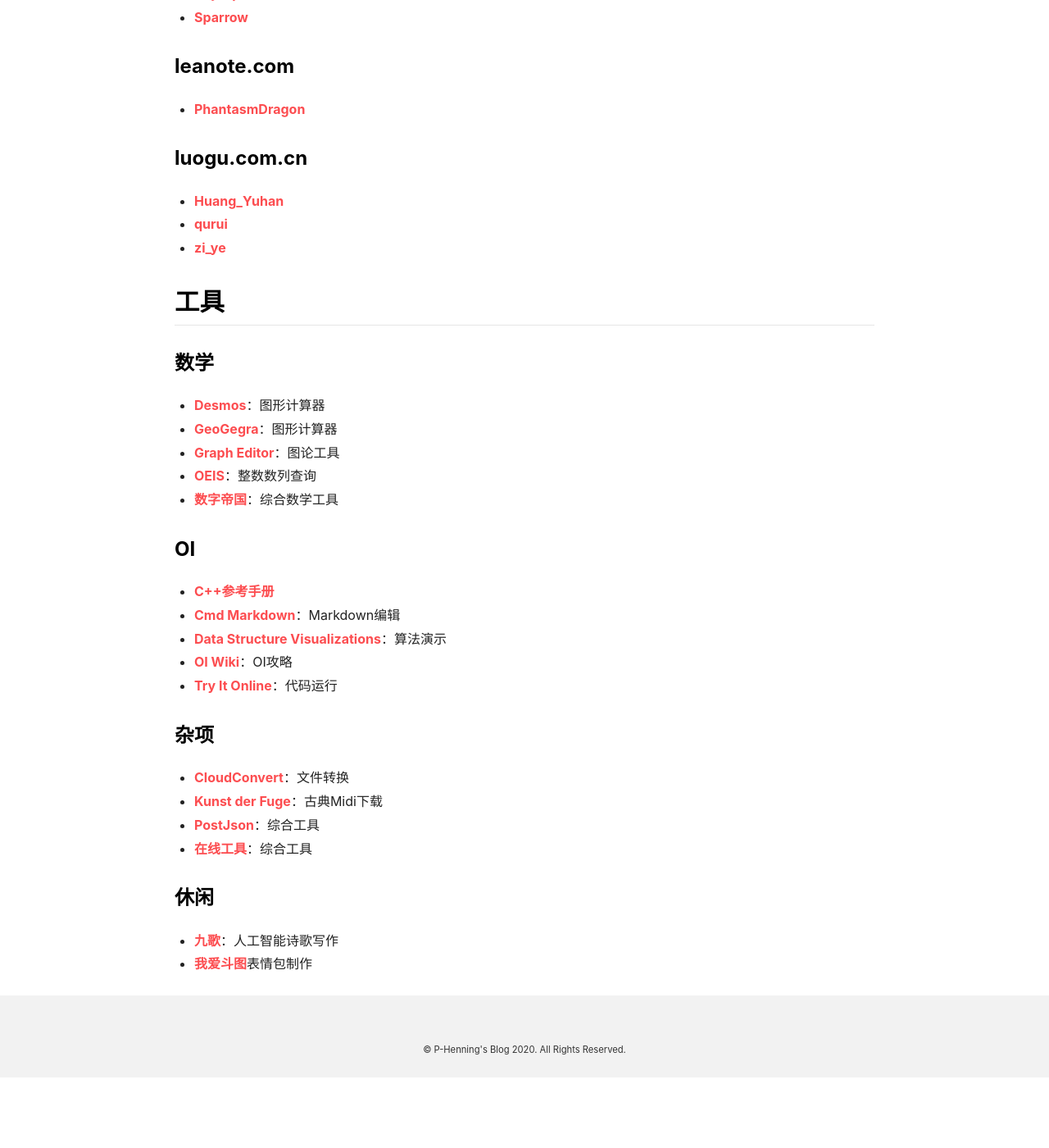
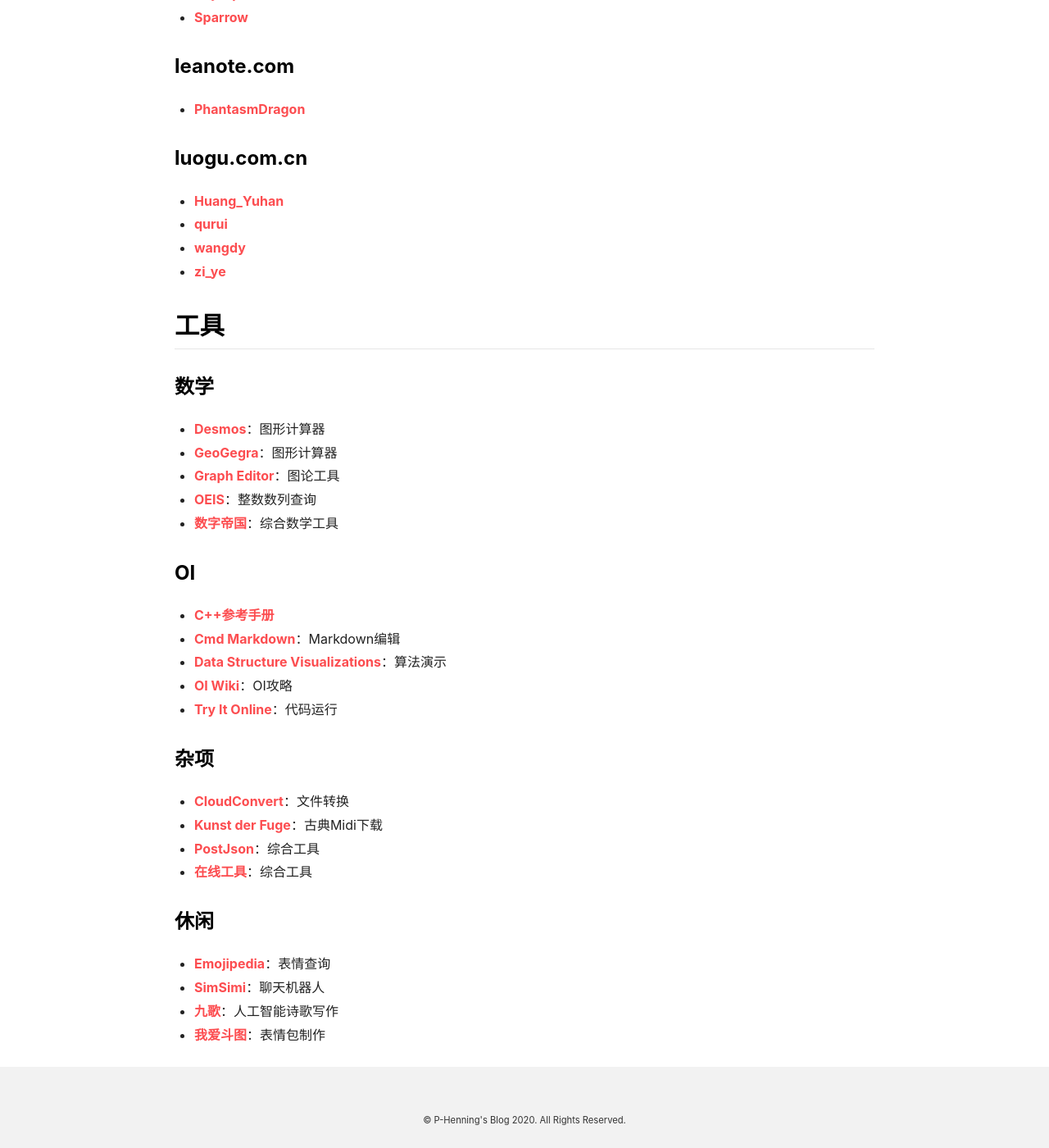
Before and after one commit to P-Henning/P-Henning.github.io, a Jekyll site: the page built from links.md, in a window 1280 px wide and 1400 px high, scrolled down 889 px. Shown: the whole window at 82% size. Built offline with Jekyll 4.4.1, drawn with Linux system fonts in a browser that asks for light colours; nearby versions of some CDN libraries; comment, search, counter and statistics services are not loaded; our own code applies the rules of GitHub Pages for plain Markdown files; before the commit the page ends 2203 px from its top, so only the background shows below that.

Commit message:
Update links.md

```diff
--- a/links.md
+++ b/links.md
@@ -41,6 +41,7 @@ key: links
 
 - **[Huang_Yuhan](https://www.luogu.com.cn/blog/HuangYuhan-Yuzhe/)**
 - **[qurui](https://www.luogu.com.cn/blog/qr-deaf/)**
+- **[wangdy](https://tqltqltqlorzorzorz.blog.luogu.org/)**
 - **[zi_ye](https://www.luogu.com.cn/blog/ziye/)**
 
 ## 工具
@@ -70,5 +71,7 @@ key: links
 
 ### 休闲
 
+- **[Emojipedia](https://emojipedia.org/)**：表情查询
+- **[SimSimi](https://simsimi.com/)**：聊天机器人
 - **[九歌](http://jiuge.thunlp.cn/)**：人工智能诗歌写作
-- **[我爱斗图](https://www.52doutu.cn/)**表情包制作
+- **[我爱斗图](https://www.52doutu.cn/)**：表情包制作
```
